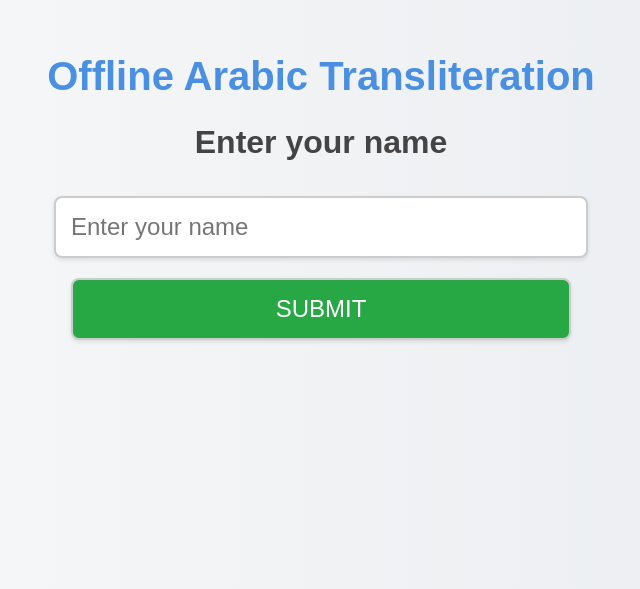
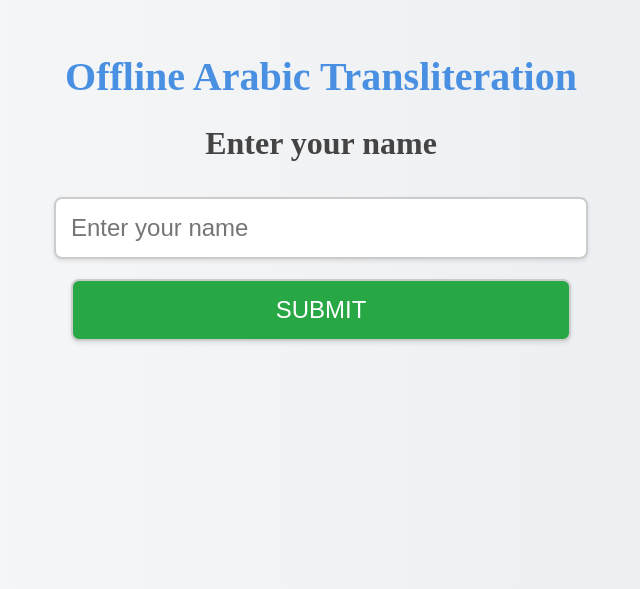
Before and after one commit to Naimul0307/caligrafi, a website: page public/templates/image.html in a window 1280 px wide. Shown: the part 211-800 px from the top of the page, without its empty margins (319-959 px from the left). Drawn offline with Linux system fonts and the light colour scheme.

Commit message:
fix font store

```diff
--- a/public/css/images.css
+++ b/public/css/images.css
@@ -1,7 +1,16 @@
 @font-face {
-    font-family: 'Diwani';
+    font-family: 'DiwaniLetterRegular';
     src: url('/fonts/Diwani-Letter-Regular.ttf') format('truetype');
 }
+@font-face {
+    font-family: 'DiwaniBentRegular';
+    src: url('/fonts/Diwani-Bent-Regular.ttf') format('truetype');
+}
+@font-face {
+    font-family: 'DiwaniSimpleStripedRegular';
+    src: url('/fonts/Diwani-Simple-Striped-Regular') format('truetype');
+}
+
 @font-face {
     font-family: 'Amiri-Italic';
     src: url('/fonts/Amiri-Italic.ttf') format('truetype');
@@ -28,7 +37,6 @@
 }
 
 body {
-    font-family: Arial, sans-serif;
     background: linear-gradient(to right, #f8f9fa, #e9ecef);
     text-align: center;
     color: #333;
--- a/public/css/index.css
+++ b/public/css/index.css
@@ -1,3 +1,41 @@
+@font-face {
+    font-family: 'DiwaniLetterRegular';
+    src: url('/fonts/Diwani-Letter-Regular.ttf') format('truetype');
+}
+@font-face {
+    font-family: 'DiwaniBentRegular';
+    src: url('/fonts/Diwani-Bent-Regular.ttf') format('truetype');
+}
+@font-face {
+    font-family: 'DiwaniSimpleStripedRegular';
+    src: url('/fonts/Diwani-Simple-Striped-Regular') format('truetype');
+}
+
+@font-face {
+    font-family: 'Amiri-Italic';
+    src: url('/fonts/Amiri-Italic.ttf') format('truetype');
+}
+@font-face {
+    font-family: 'CairoPlay-Regular';
+    src: url('/fonts/CairoPlay-Regular.ttf') format('truetype');
+}
+@font-face {
+    font-family: 'Lateef-Regular';
+    src: url('/fonts/Lateef-Regular.ttf') format('truetype');
+}
+@font-face {
+    font-family: 'Mada-Regular';
+    src: url('/fonts/Mada-Regular.ttf') format('truetype');
+}
+@font-face {
+    font-family: 'ScheherazadeNew-Regular';
+    src: url('/fonts/ScheherazadeNew-Regular.ttf') format('truetype');
+}
+@font-face {
+    font-family: 'Tajawal-Regular';
+    src: url('/fonts/Tajawal-Regular.ttf') format('truetype');
+}
+
 /* General Page Styling */
 body {
     font-family: Arial, sans-serif;
@@ -65,31 +103,3 @@ button:hover {
         width: 95%;
     }
 }
-@font-face {
-    font-family: 'Diwani';
-    src: url('/fonts/Diwani-Letter-Regular.ttf') format('truetype');
-}
-@font-face {
-    font-family: 'Amiri-Italic';
-    src: url('/fonts/Amiri-Italic.ttf') format('truetype');
-}
-@font-face {
-    font-family: 'CairoPlay-Regular';
-    src: url('/fonts/CairoPlay-Regular.ttf') format('truetype');
-}
-@font-face {
-    font-family: 'Lateef-Regular';
-    src: url('/fonts/Lateef-Regular.ttf') format('truetype');
-}
-@font-face {
-    font-family: 'Mada-Regular';
-    src: url('/fonts/Mada-Regular.ttf') format('truetype');
-}
-@font-face {
-    font-family: 'ScheherazadeNew-Regular';
-    src: url('/fonts/ScheherazadeNew-Regular.ttf') format('truetype');
-}
-@font-face {
-    font-family: 'Tajawal-Regular';
-    src: url('/fonts/Tajawal-Regular.ttf') format('truetype');
-}
--- a/public/js/image.js
+++ b/public/js/image.js
@@ -9,6 +9,7 @@ if (typeof(Yamli) == "object") {
 }
 
 const selectedBackground = localStorage.getItem('selectedBackground');
+
 function generateImage() {
 const name = document.getElementById('nameInput').value.trim();
 if (!name) {
@@ -17,9 +18,9 @@ if (!name) {
 }
 
 // Retrieve saved settings
-const font = localStorage.getItem('selectedFont') || 'Diwani';
+const font = localStorage.getItem('selectedFont') || 'DiwaniLetterRegular';
 const fontWeight = localStorage.getItem('selectedFontWeight') || 'normal';
-let fontSize = parseInt(localStorage.getItem('fontSize')) || 50; // Default to 50px
+let fontSize = parseInt(localStorage.getItem('fontSize')) || 50;
 const canvasWidth = parseInt(localStorage.getItem('canvasWidth')) || 800;
 const canvasHeight = parseInt(localStorage.getItem('canvasHeight')) || 500;
 
@@ -29,6 +30,7 @@ canvas.width = canvasWidth;
 canvas.height = canvasHeight;
 
 // Background image handling
+document.fonts.ready.then(() => {
     if (selectedBackground) {
         const bgImage = new Image();
         bgImage.src = selectedBackground;
@@ -45,6 +47,7 @@ if (selectedBackground) {
         ctx.clearRect(0, 0, canvas.width, canvas.height); // Clear previous drawings
         drawText(ctx, name, font, fontWeight, fontSize, canvas);
     }
+});
 }
 
 function drawText(ctx, text, font, fontWeight, fontSize, canvas) {
@@ -221,3 +224,11 @@ function printImage() {
 
     printWindow.document.close();
 }
+
+// 👇 Add this at the end of the file
+window.addEventListener('DOMContentLoaded', () => {
+    const savedFont = localStorage.getItem('selectedFont');
+    if (savedFont) {
+        document.body.style.fontFamily = `'${savedFont}', sans-serif`;
+    }
+});
--- a/public/js/index.js
+++ b/public/js/index.js
@@ -1,5 +1,5 @@
 function saveSettings() {
-    const font = document.getElementById('fontSelector').value || 'Diwani';
+    const font = document.getElementById('fontSelector').value || 'DiwaniLetterRegular';
     const fontWeight = document.getElementById('fontWeightSelector').value;
     const canvasWidth = document.getElementById('canvasWidth').value;
     const canvasHeight = document.getElementById('canvasHeight').value;
@@ -25,7 +25,7 @@ function saveSettings() {
 
 // Load saved settings on page load
 window.onload = function() {
-    const savedFont = localStorage.getItem('selectedFont') || 'Diwani';
+    const savedFont = localStorage.getItem('selectedFont') || 'DiwaniLetterRegular';
     const savedFontWeight = localStorage.getItem('selectedFontWeight');
     const savedCanvasWidth = localStorage.getItem('canvasWidth');
     const savedCanvasHeight = localStorage.getItem('canvasHeight');
```
Also changed, not shown: public/templates/index.html (+5 -3 lines), public/fonts/Diwani-Bent-Regular.ttf (added), public/fonts/Farsi-Simple-Bold-Regular.ttf (added), public/photo/1744116944467.jpg (added), public/photo/1744116979150.jpg (added), public/photo/1744117051577.jpg (added), public/photo/1744117093086.jpg (added), public/photo/1744117111040.jpg (added), 3 other files. Lines whose indentation alone changed are shown as unchanged.
